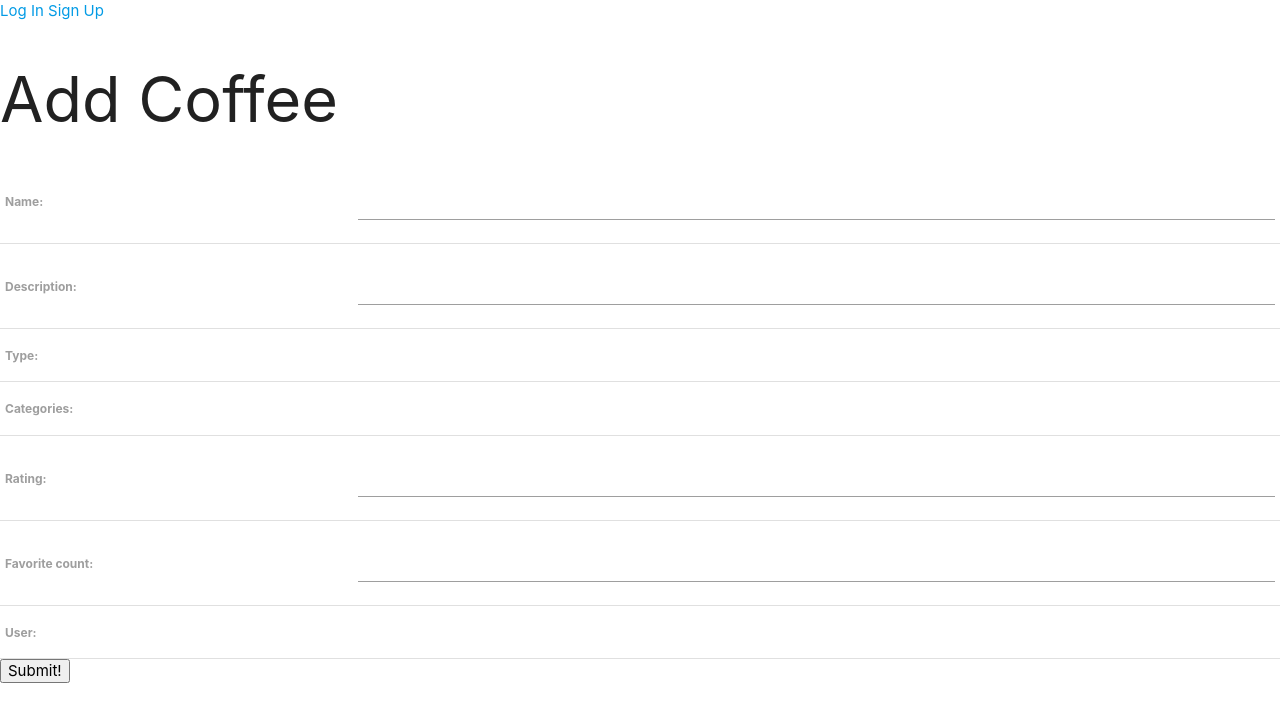
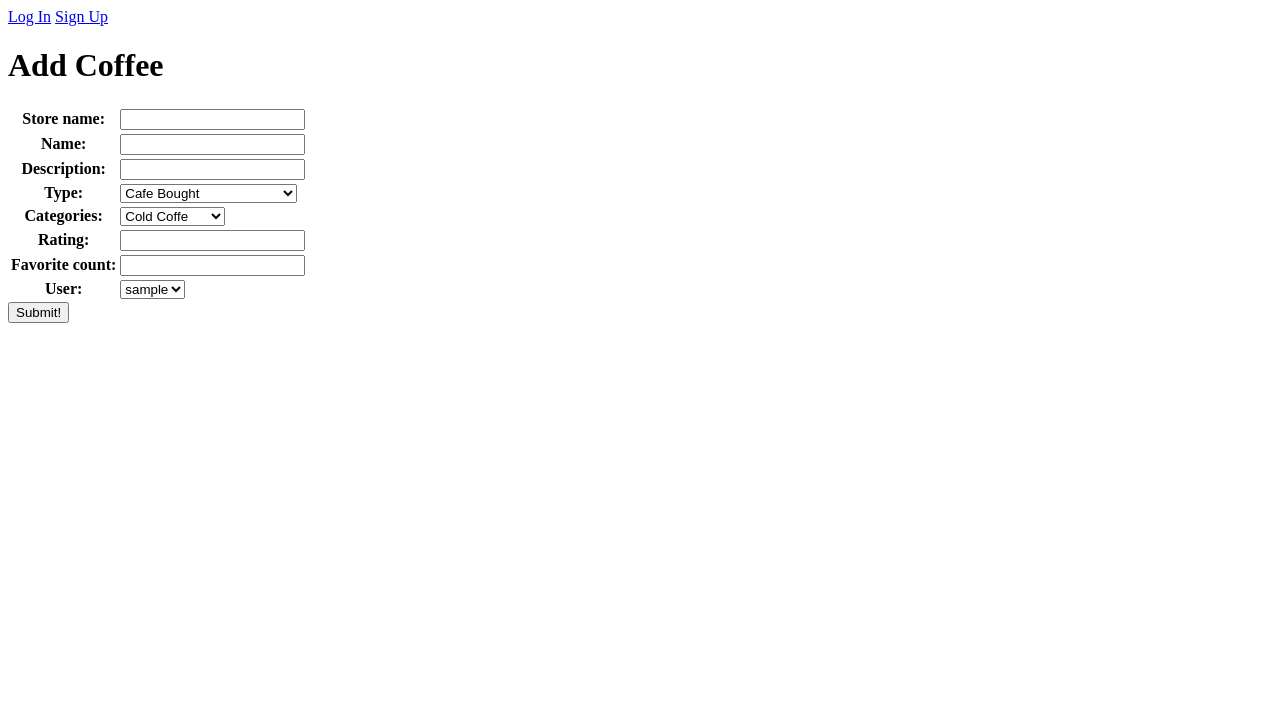
Before and after one commit to MashdorDev/buzz, a Django app: page /coffee/create/ in a window 1280 px wide. Shown: the top 722 px of the page. Run offline with Django 3.2, Linux system fonts and the light colour scheme; tables that the repository leaves empty hold one stand-in row (values such as "Sample post").

Commit message:
FInalized the pages

```diff
--- a/app/main_app/models.py
+++ b/app/main_app/models.py
@@ -1,5 +1,6 @@
 from django.db import models
 import os
+from django.urls import reverse
 from django.contrib.auth.models import User
 
 TYPES = (
@@ -14,8 +15,10 @@ CATEGORIES = (
     ('R', 'Regular Coffe'),
 )
 
+
 # many to one for users
 class Admin_Coffee(models.Model):
+    Store_name = models.CharField('Store name',max_length=50)
     name = models.CharField(max_length=50)
     description = models.CharField(max_length=200)
     cof_type = models.CharField('type', max_length=(2), choices=(TYPES), default=TYPES[0][0])
--- a/app/main_app/templates/base.html
+++ b/app/main_app/templates/base.html
@@ -7,11 +7,11 @@
     <meta name="viewport" content="width=device-width, initial-scale=1.0" />
     <meta http-equiv="X-UA-Compatible" content="ie=edge" />
     <title>Buzz Stuff</title>
-    <link
+    <!-- <link
       rel="stylesheet"
       href="https://cdnjs.cloudflare.com/ajax/libs/materialize/1.0.0/css/materialize.min.css"
     />
-    <script src="https://cdnjs.cloudflare.com/ajax/libs/materialize/1.0.0/js/materialize.min.js"></script>
+    <script src="https://cdnjs.cloudflare.com/ajax/libs/materialize/1.0.0/js/materialize.min.js"></script> -->
   </head>
   <body>
     {% if user.is_authenticated %}
--- a/app/main_app/templates/main_app/admin_coffee_form.html
+++ b/app/main_app/templates/main_app/admin_coffee_form.html
@@ -1,15 +1,13 @@
 {% extends 'base.html' %} {% block content %} {% if object %}
-<h1>Edit <span class="teal-text">{{object.name}}</span></h1>
+<h1>Edit {{object.name}}</h1>
 {% else %}
-<h1 class="subtitle is-2">Add Coffee</h1>
+<h1>Add Coffee</h1>
 {% endif %}
 
 <form class="form" action="" method="post">
   {% csrf_token %}
-  <table class="table is-hoverable">
-    <div class="label">
-      {{ form.as_table}}
-    </div>
+  <table>
+    {{ form.as_table}}
   </table>
   <input class="button is-primary" type="submit" value="Submit!" class="btn" />
 </form>
--- a/app/main_app/views.py
+++ b/app/main_app/views.py
@@ -6,6 +6,7 @@ from django.contrib.auth import login
 from django.contrib.auth.forms import UserCreationForm
 from django.contrib.auth.decorators import login_required
 from .models import Admin_Coffee, User_Coffee, Favorites, Reviews
+
 
 # home page
 def home(request):
```
